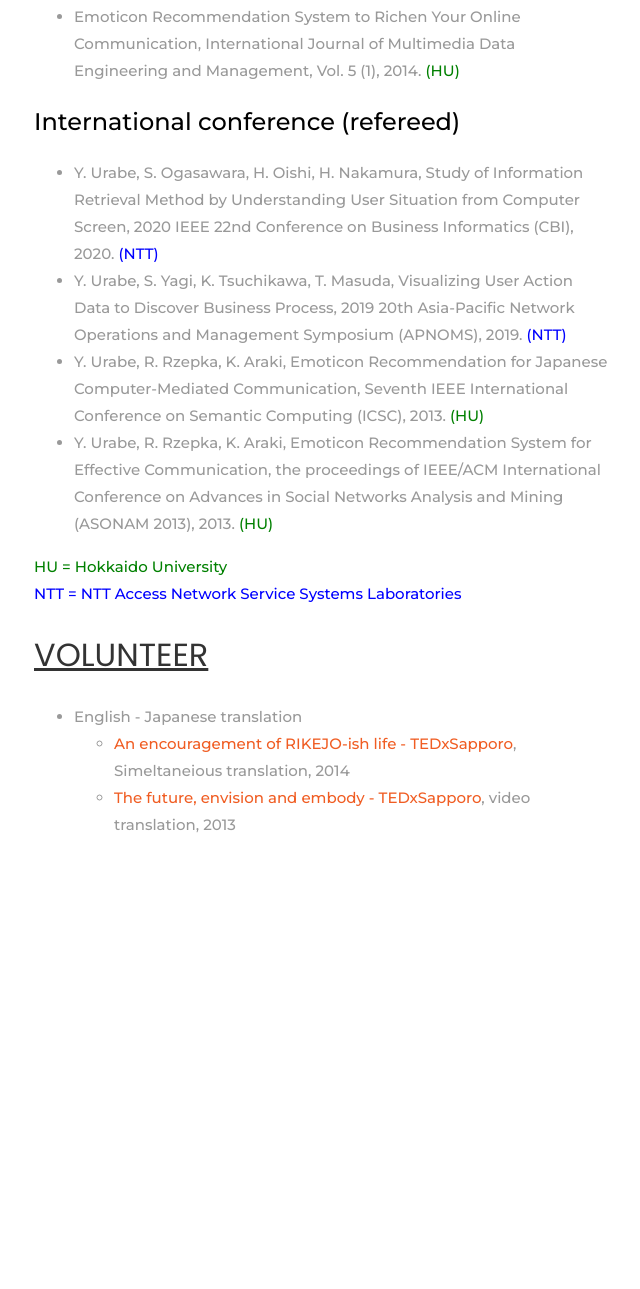
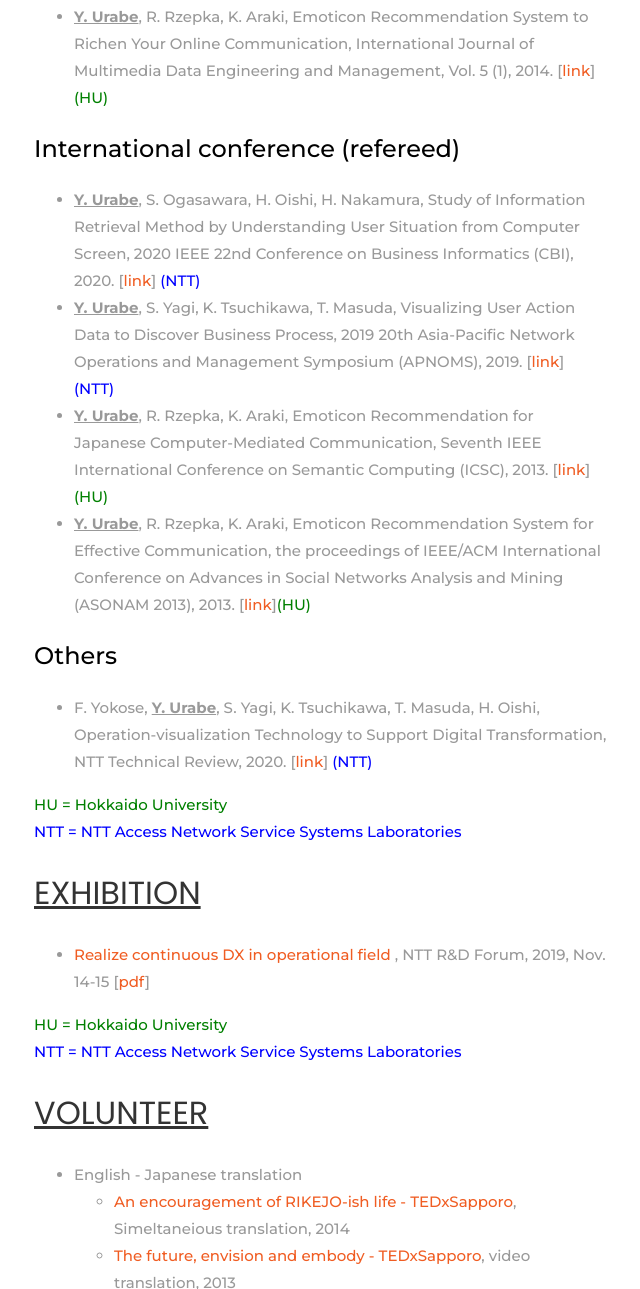
Before and after one commit to kuroshiba-Ginji/kuroshiba.github.io, a plain HTML site: page about.html in a window 1280 px wide. Shown: the part 1491-2780 px from the top of the page, without its empty margins (479-1119 px from the left). Before the commit the page ends 2435 px from the top, so only its background shows below. Drawn offline with Linux system fonts and the light colour scheme; some packages are replaced by stand-ins of ours; no server answers; files whose address does not match are found by name.

Commit message:
Added more links

```diff
--- a/about.html
+++ b/about.html
@@ -110,14 +110,29 @@
             <h2 class="mb-4" style="text-decoration: underline;">PUBLICATION</h2>
             <p><font size=5 color="black"> Journal </font></p>
             <ul>
-              <li> Emoticon Recommendation System to Richen Your Online Communication, International Journal of Multimedia Data Engineering and Management, Vol. 5 (1), 2014. <font color = "green">(HU)</font></li>
+              <li><u><b>Y. Urabe</b></u>, R. Rzepka, K. Araki, Emoticon Recommendation System to Richen Your Online Communication, International Journal of Multimedia Data Engineering and Management, Vol. 5 (1), 2014. [<a href="https://dl.acm.org/doi/10.4018/ijmdem.2014010102">link</a>] <font color = "green">(HU)</font></li>
             </ul>
             <p><font size=5 color="black"> International conference (refereed)</font></p>
             <ul>
-              <li> Y. Urabe, S. Ogasawara, H. Oishi, H. Nakamura, Study of Information Retrieval Method by Understanding User Situation from Computer Screen, 2020 IEEE 22nd Conference on Business Informatics (CBI), 2020. <font color = "blue">(NTT)</font></li>
-              <li> Y. Urabe, S. Yagi, K. Tsuchikawa, T. Masuda, Visualizing User Action Data to Discover Business Process, 2019 20th Asia-Pacific Network Operations and Management Symposium (APNOMS), 2019. <font color = "blue">(NTT)</font></li>
-              <li> Y. Urabe, R. Rzepka, K. Araki, Emoticon Recommendation for Japanese Computer-Mediated Communication, Seventh IEEE International Conference on Semantic Computing (ICSC), 2013. <font color = "green">(HU)</font></li>
-              <li> Y. Urabe, R. Rzepka, K. Araki, Emoticon Recommendation System for Effective Communication, the proceedings of IEEE/ACM International Conference on Advances in Social Networks Analysis and Mining (ASONAM 2013), 2013. <font color = "green">(HU)</font></li>
+              <li><u><b>Y. Urabe</b></u>, S. Ogasawara, H. Oishi, H. Nakamura, Study of Information Retrieval Method by Understanding User Situation from Computer Screen, 2020 IEEE 22nd Conference on Business Informatics (CBI), 2020. [<a href="https://ieeexplore.ieee.org/document/9140275/">link</a>] <font color = "blue">(NTT)</font></li>
+              <li><u><b>Y. Urabe</b></u>, S. Yagi, K. Tsuchikawa, T. Masuda, Visualizing User Action Data to Discover Business Process, 2019 20th Asia-Pacific Network Operations and Management Symposium (APNOMS), 2019. [<a href="https://ieeexplore.ieee.org/document/8893024">link</a>] <font color = "blue">(NTT)</font></li>
+              <li><u><b>Y. Urabe</b></u>, R. Rzepka, K. Araki, Emoticon Recommendation for Japanese Computer-Mediated Communication, Seventh IEEE International Conference on Semantic Computing (ICSC), 2013. [<a href="https://ieeexplore.ieee.org/document/6693490/">link</a>] <font color = "green">(HU)</font></li>
+              <li> <u><b>Y. Urabe</b></u>, R. Rzepka, K. Araki, Emoticon Recommendation System for Effective Communication, the proceedings of IEEE/ACM International Conference on Advances in Social Networks Analysis and Mining (ASONAM 2013), 2013. [<a href="https://dl.acm.org/doi/abs/10.1145/2492517.2492594">link</a>]<font color = "green">(HU)</font></li>
+            </ul>
+            <p><font size=5 color="black"> Others </font></p>
+            <ul>
+              <li>F. Yokose, <u><b>Y. Urabe</b></u>, S. Yagi, K. Tsuchikawa, T. Masuda, H. Oishi, Operation-visualization Technology to Support Digital Transformation, NTT Technical Review, 2020. [<a href="https://www.ntt-review.jp/archive/ntttechnical.php?contents=ntr202005ra2_s.html">link</a>] <font color = "blue">(NTT)</font></li>
+            </ul>
+            <p class="mb-4"> <font color = "green">HU = Hokkaido University</font><br/><font color = "blue">NTT = NTT Access Network Service Systems Laboratories</font> </p>
+          </div>
+        </div>
+    	</div>
+      <div class="container">
+    		<div class="row justify-content-center"><!-- mb-5 pb-2">-->
+          <div class="col-md-8 text ftco-animate">
+            <h2 class="mb-4" style="text-decoration: underline;">EXHIBITION</h2>
+            <ul>
+              <li><a href="http://labevent.ecl.ntt.co.jp/forum2019/e/exhibit3/detail/H37.html">Realize continuous DX in operational field </a>, NTT R&D Forum, 2019, Nov. 14-15 [<a href="http://labevent.ecl.ntt.co.jp/forum2019/elements/pdf_eng/H37_e.pdf">pdf</a>]</li>
             </ul>
             <p class="mb-4"> <font color = "green">HU = Hokkaido University</font><br/><font color = "blue">NTT = NTT Access Network Service Systems Laboratories</font> </p>
 
```
